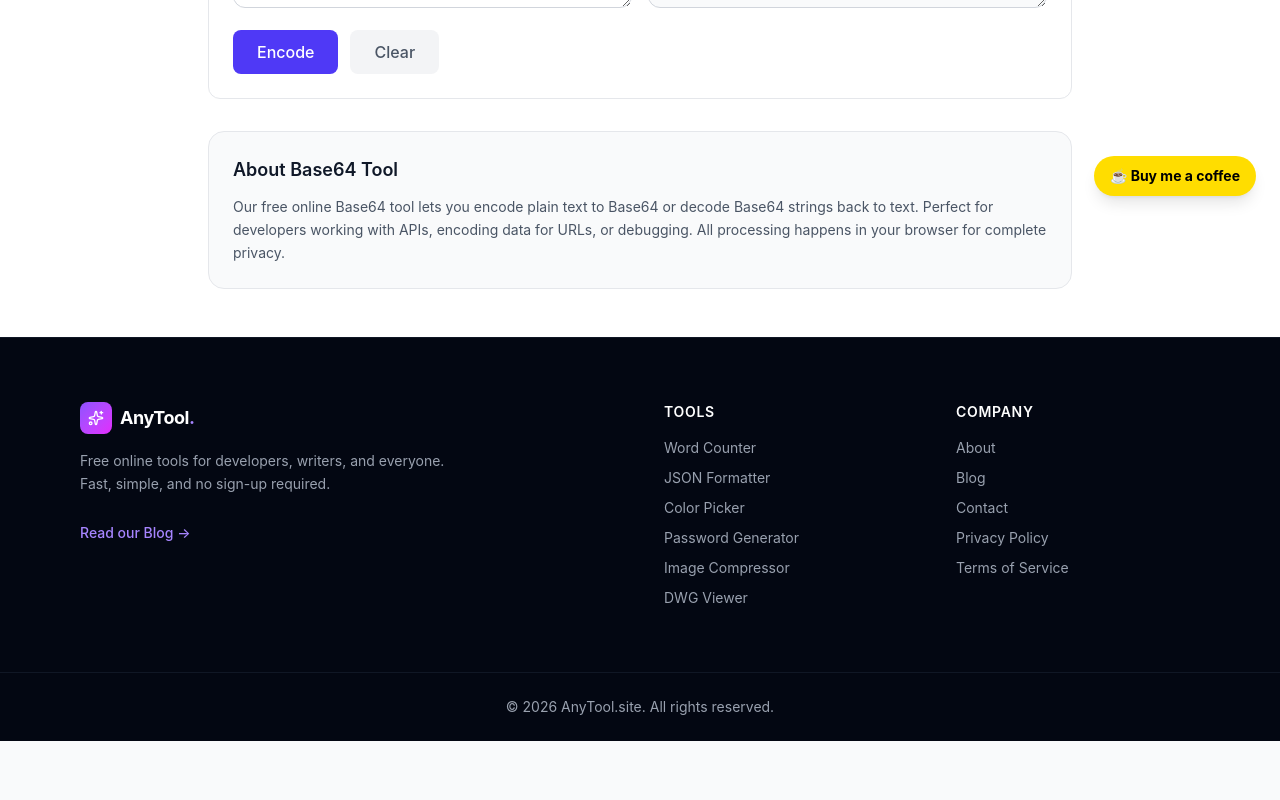
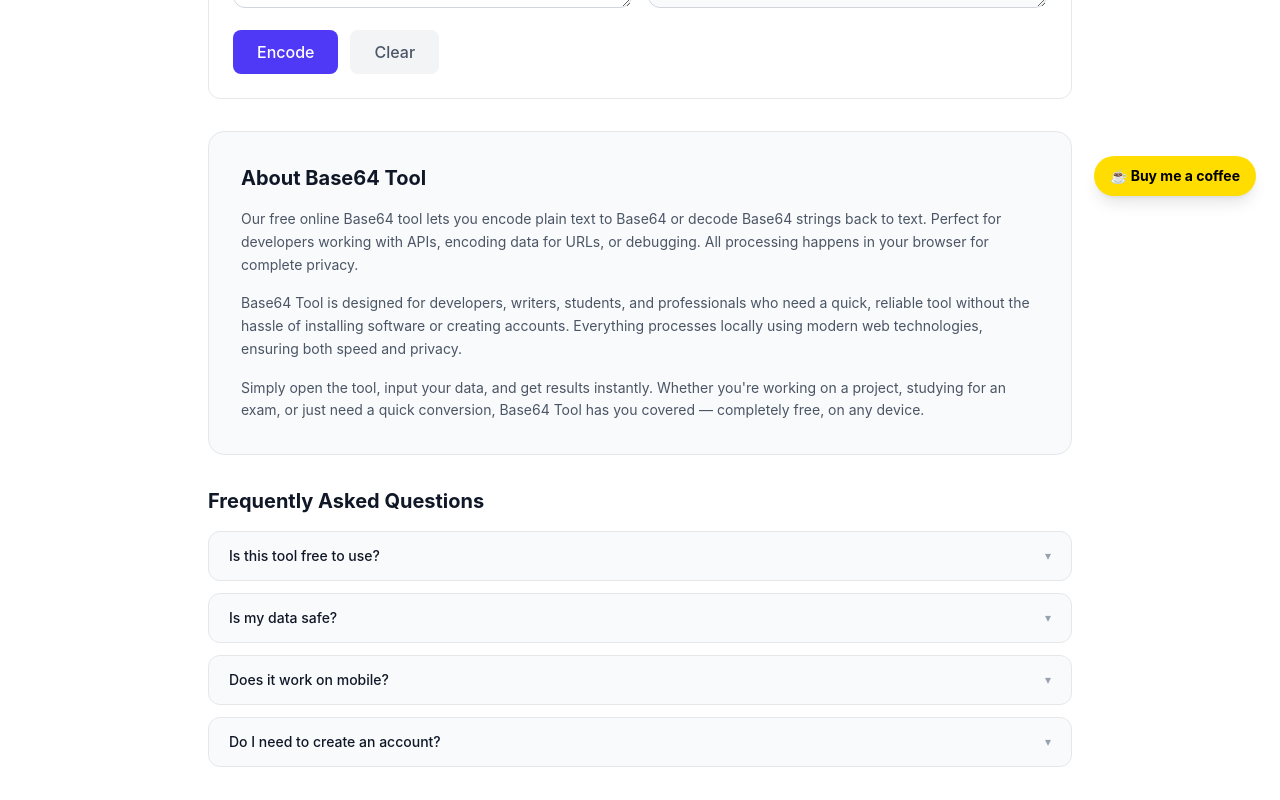
Before and after one commit to sc62070/anytool-site, a React (Vite) app: page /tools/base64 in a window 1280 px wide. Shown: the part 580-1380 px from the top of the page. Before the commit the page ends 1321 px from the top, so only its background shows below. Built offline with nearby package versions, Linux system fonts and the light colour scheme.

Commit message:
Fix AdSense: add universal SEO content + FAQ to all tool pages, JSON-LD schema, improve ToolRequest and NotFound pages

```diff
--- a/src/components/ToolLayout.tsx
+++ b/src/components/ToolLayout.tsx
@@ -11,8 +11,34 @@ interface ToolLayoutProps {
   children: React.ReactNode
 }
 
+const faqs: Record<string, { q: string; a: string }[]> = {}
+
+function getFaq(title: string) {
+  if (faqs[title]) return faqs[title]
+  const generic = [
+    { q: 'Is this tool free to use?', a: `Yes. ${title} is 100% free with no usage limits, no sign-up required, and no hidden fees.` },
+    { q: 'Is my data safe?', a: `Absolutely. All processing happens directly in your browser. Nothing is ever sent to our servers, so your data stays completely private.` },
+    { q: 'Does it work on mobile?', a: `Yes. ${title} is fully responsive and works on phones, tablets, and desktops. Just open it in any modern browser.` },
+    { q: 'Do I need to create an account?', a: `No. ${title} works instantly without any account, sign-up, or login.` },
+  ]
+  faqs[title] = generic
+  return generic
+}
+
 export default function ToolLayout({ title, description, icon: Icon, info, children }: ToolLayoutProps) {
   const canonical = `https://anytool.site/tools/${title.toLowerCase().replace(/[^a-z0-9]+/g, '-').replace(/-+$/, '')}`
+  const faqs = getFaq(title)
+
+  const jsonLd = {
+    '@context': 'https://schema.org',
+    '@type': 'WebApplication',
+    name: title,
+    description,
+    url: canonical,
+    applicationCategory: 'UtilityApplication',
+    operatingSystem: 'Any',
+    offers: { '@type': 'Offer', price: '0', priceCurrency: 'USD' },
+  }
 
   return (
     <div>
@@ -27,6 +53,7 @@ export default function ToolLayout({ title, description, icon: Icon, info, child
         <meta name="twitter:card" content="summary" />
         <meta name="twitter:title" content={`${title} - AnyTool.site`} />
         <meta name="twitter:description" content={description} />
+        <script type="application/ld+json">{JSON.stringify(jsonLd)}</script>
       </Helmet>
 
       {/* Tool header */}
@@ -52,15 +79,39 @@ export default function ToolLayout({ title, description, icon: Icon, info, child
         {children}
       </div>
 
-      {/* SEO info section */}
-      {info && (
-        <div className="max-w-4xl mx-auto px-4 pb-12">
-          <div className="bg-gray-50 dark:bg-gray-800/50 rounded-2xl border border-gray-200 dark:border-gray-800 p-6">
-            <h2 className="text-lg font-semibold text-gray-900 dark:text-white mb-3">About {title}</h2>
-            <p className="text-gray-600 dark:text-gray-400 text-sm leading-relaxed">{info}</p>
+      {/* SEO content section */}
+      <div className="max-w-4xl mx-auto px-4 pb-8">
+        <div className="bg-gray-50 dark:bg-gray-800/50 rounded-2xl border border-gray-200 dark:border-gray-800 p-6 md:p-8">
+          <h2 className="text-xl font-bold text-gray-900 dark:text-white mb-4">About {title}</h2>
+          <div className="text-gray-600 dark:text-gray-400 text-sm leading-relaxed space-y-4">
+            <p>
+              {info || `Our free online ${title.toLowerCase()} helps you ${description.toLowerCase().replace(/\.$/, '')}. It runs entirely in your browser, so your data never leaves your device. No uploads, no accounts, no waiting — just instant results.`}
+            </p>
+            <p>
+              {title} is designed for developers, writers, students, and professionals who need a quick, reliable tool without the hassle of installing software or creating accounts. Everything processes locally using modern web technologies, ensuring both speed and privacy.
+            </p>
+            <p>
+              Simply open the tool, input your data, and get results instantly. Whether you're working on a project, studying for an exam, or just need a quick conversion, {title} has you covered — completely free, on any device.
+            </p>
           </div>
         </div>
-      )}
+      </div>
+
+      {/* FAQ section */}
+      <div className="max-w-4xl mx-auto px-4 pb-12">
+        <h2 className="text-xl font-bold text-gray-900 dark:text-white mb-4">Frequently Asked Questions</h2>
+        <div className="space-y-3">
+          {faqs.map((faq) => (
+            <details key={faq.q} className="bg-gray-50 dark:bg-gray-800/50 rounded-xl border border-gray-200 dark:border-gray-800 overflow-hidden group">
+              <summary className="px-5 py-3.5 cursor-pointer text-gray-900 dark:text-white font-medium text-sm list-none flex items-center justify-between">
+                {faq.q}
+                <span className="text-gray-400 group-open:rotate-180 transition-transform text-xs">▾</span>
+              </summary>
+              <div className="px-5 pb-4 text-gray-500 dark:text-gray-400 text-sm leading-relaxed">{faq.a}</div>
+            </details>
+          ))}
+        </div>
+      </div>
     </div>
   )
 }
--- a/src/pages/NotFound.tsx
+++ b/src/pages/NotFound.tsx
@@ -1,19 +1,46 @@
 import { Link } from 'react-router-dom'
-import { Home } from 'lucide-react'
+import { Home, Search, ArrowRight } from 'lucide-react'
+
+const popular = [
+  { name: 'Word Counter', slug: 'word-counter' },
+  { name: 'JSON Formatter', slug: 'json-formatter' },
+  { name: 'Color Picker', slug: 'color-picker' },
+  { name: 'Password Generator', slug: 'password-generator' },
+  { name: 'Image Compressor', slug: 'image-compressor' },
+  { name: 'Base64 Tool', slug: 'base64' },
+]
 
 export default function NotFound() {
   return (
     <div>
       <section className="bg-gray-950 py-24 px-4 flex flex-col items-center justify-center text-center min-h-[70vh]">
         <h1 className="text-[8rem] md:text-[10rem] font-bold text-white leading-none tracking-tighter">404</h1>
-        <p className="text-gray-400 text-xl mt-2 mb-8">This page doesn't exist.</p>
+        <p className="text-gray-400 text-xl mt-2 mb-2">This page doesn't exist.</p>
+        <p className="text-gray-500 text-sm mb-8 max-w-md">The page you're looking for might have been moved, renamed, or never existed. Try one of the links below or head back home.</p>
         <Link
           to="/"
-          className="inline-flex items-center gap-2 bg-violet-600 text-white px-6 py-3 rounded-xl font-semibold hover:bg-violet-700 transition-colors no-underline"
+          className="inline-flex items-center gap-2 bg-violet-600 text-white px-6 py-3 rounded-xl font-semibold hover:bg-violet-700 transition-colors no-underline mb-12"
         >
           <Home className="w-4 h-4" /> Back to Home
         </Link>
       </section>
+
+      <section className="max-w-4xl mx-auto px-4 pb-24 -mt-8">
+        <h2 className="text-lg font-semibold text-gray-900 dark:text-white mb-4 text-center">Popular Tools</h2>
+        <div className="grid sm:grid-cols-2 md:grid-cols-3 gap-3">
+          {popular.map((t) => (
+            <Link key={t.slug} to={`/tools/${t.slug}`} className="flex items-center justify-between p-4 bg-white dark:bg-gray-900 rounded-xl border border-gray-200 dark:border-gray-800 hover:border-violet-300 dark:hover:border-violet-500/50 transition-all no-underline">
+              <span className="text-sm font-medium text-gray-900 dark:text-white">{t.name}</span>
+              <ArrowRight className="w-4 h-4 text-gray-400" />
+            </Link>
+          ))}
+        </div>
+        <div className="text-center mt-6">
+          <Link to="/tools" className="inline-flex items-center gap-2 text-sm font-medium text-violet-600 dark:text-violet-400 hover:text-violet-700 no-underline">
+            <Search className="w-4 h-4" /> Browse all 111+ tools
+          </Link>
+        </div>
+      </section>
     </div>
   )
 }
```
Also changed, not shown: src/pages/ToolRequest.tsx (+49 -39 lines).
